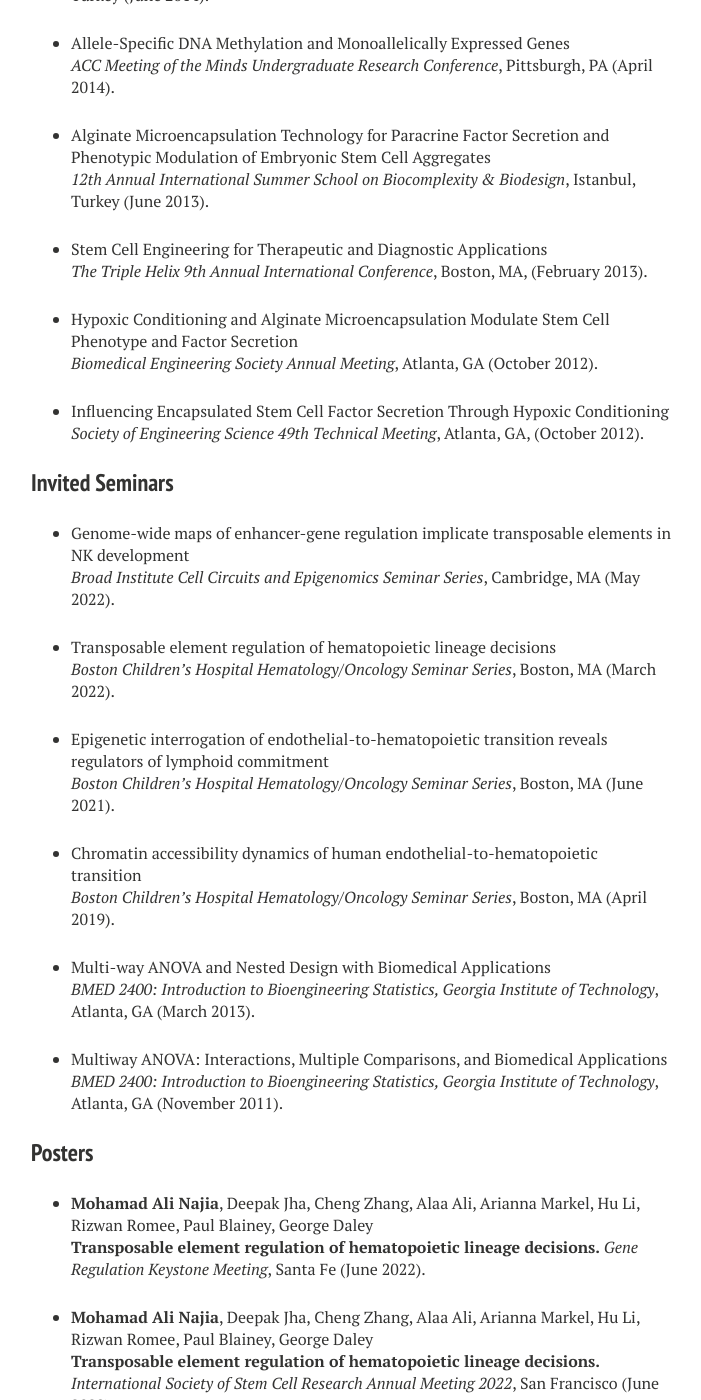
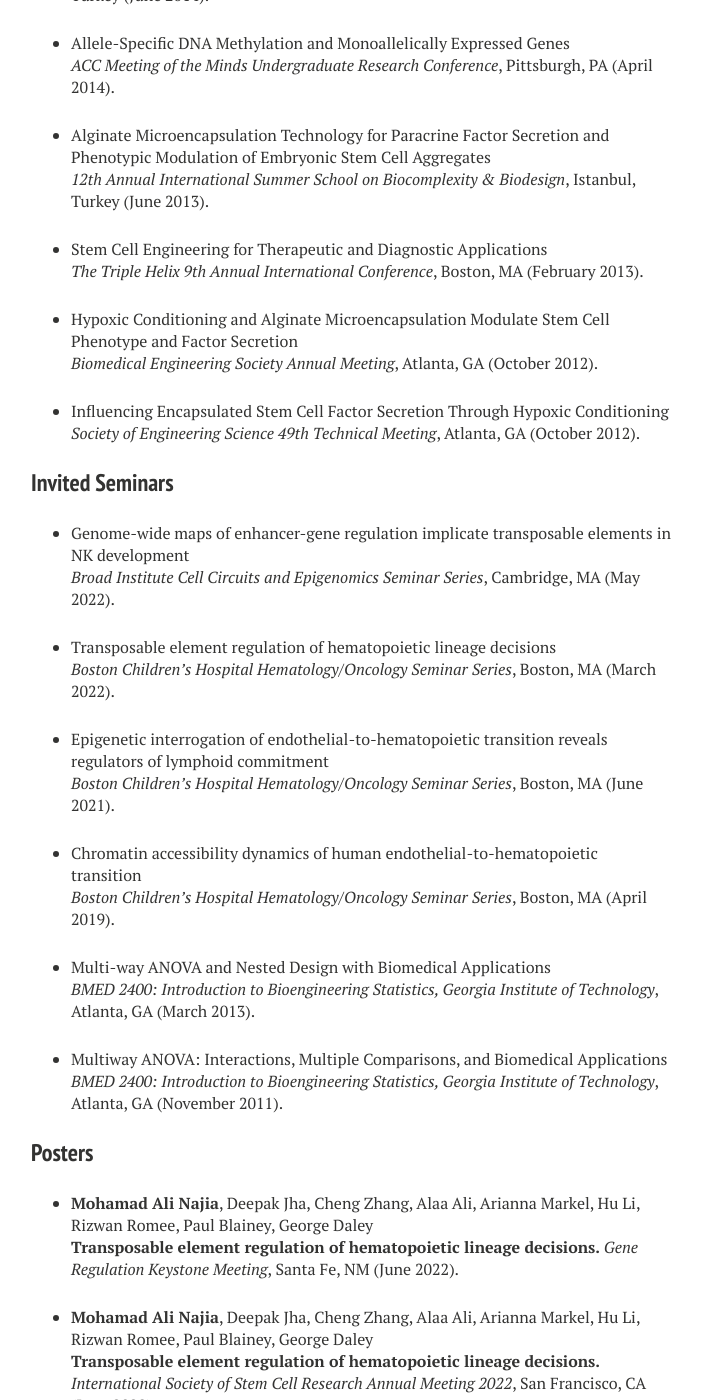
Before and after one commit to mnajia/mnajia.github.io, a Jekyll site: the page built from talks.md, in a window 1280 px wide and 1400 px high, scrolled down 1990 px. Shown: the whole window, without its empty margins (289-990 px from the left). Built offline with Jekyll 4.4.1, drawn with Linux system fonts in a browser that asks for light colours; nearby versions of some CDN libraries; some of the changed text lies outside the part shown.

Commit message:
first commit

```diff
--- a/talks.md
+++ b/talks.md
@@ -12,7 +12,7 @@ image:
 ### Conference Talks
 
 *  Transposable element regulation of hematopoietic lineage decisions<br>
-<i>Gene Regulation Keystone Meeting</i>, Santa Fe (June 2022).
+<i>Gene Regulation Keystone Meeting</i>, Santa Fe, NM (June 2022).
 
 * Chromatin accessibility dynamics of endothelial-to-hematopoietic transition<br>
 <i>NIH Progenitor Cell Transitional Consortium Annual Meeting</i>, Boston, MA (September 2019).
@@ -48,13 +48,13 @@ image:
 <i>12th Annual International Summer School on Biocomplexity & Biodesign</i>, Istanbul, Turkey (June 2013).
 
 * Stem Cell Engineering for Therapeutic and Diagnostic Applications<br>
-<i>The Triple Helix 9th Annual International Conference</i>, Boston, MA, (February 2013).
+<i>The Triple Helix 9th Annual International Conference</i>, Boston, MA (February 2013).
 
 * Hypoxic Conditioning and Alginate Microencapsulation Modulate Stem Cell Phenotype and Factor Secretion<br>
 <i>Biomedical Engineering Society Annual Meeting</i>, Atlanta, GA (October 2012).
 
 * Influencing Encapsulated Stem Cell Factor Secretion Through Hypoxic Conditioning<br>
-<i>Society of Engineering Science 49th Technical Meeting</i>, Atlanta, GA, (October 2012).
+<i>Society of Engineering Science 49th Technical Meeting</i>, Atlanta, GA (October 2012).
 
 
 ### Invited Seminars
@@ -81,10 +81,10 @@ image:
 ### Posters
 
 * <b>Mohamad Ali Najia</b>, Deepak Jha, Cheng Zhang, Alaa Ali, Arianna Markel, Hu Li, Rizwan Romee, Paul Blainey, George Daley<br>
-<b>Transposable element regulation of hematopoietic lineage decisions.</b> <i>Gene Regulation Keystone Meeting</i>, Santa Fe (June 2022).
+<b>Transposable element regulation of hematopoietic lineage decisions.</b> <i>Gene Regulation Keystone Meeting</i>, Santa Fe, NM (June 2022).
 
 * <b>Mohamad Ali Najia</b>, Deepak Jha, Cheng Zhang, Alaa Ali, Arianna Markel, Hu Li, Rizwan Romee, Paul Blainey, George Daley<br>
-<b>Transposable element regulation of hematopoietic lineage decisions.</b> <i>International Society of Stem Cell Research Annual Meeting 2022</i>, San Francisco (June 2022).
+<b>Transposable element regulation of hematopoietic lineage decisions.</b> <i>International Society of Stem Cell Research Annual Meeting 2022</i>, San Francisco, CA (June 2022).
 
 * <b>Mohamad Ali Najia</b>, Caroline Kubaczka, Ran Jing, Deepak Jha, Paul Blainey, George Daley<br>
 <b>Epigenetic modulation enhances lymphoid fates from induced pluripotent stem cells.</b> <i>International Society of Experimental Hematology</i>, Virtual conference (August 2020).
```
